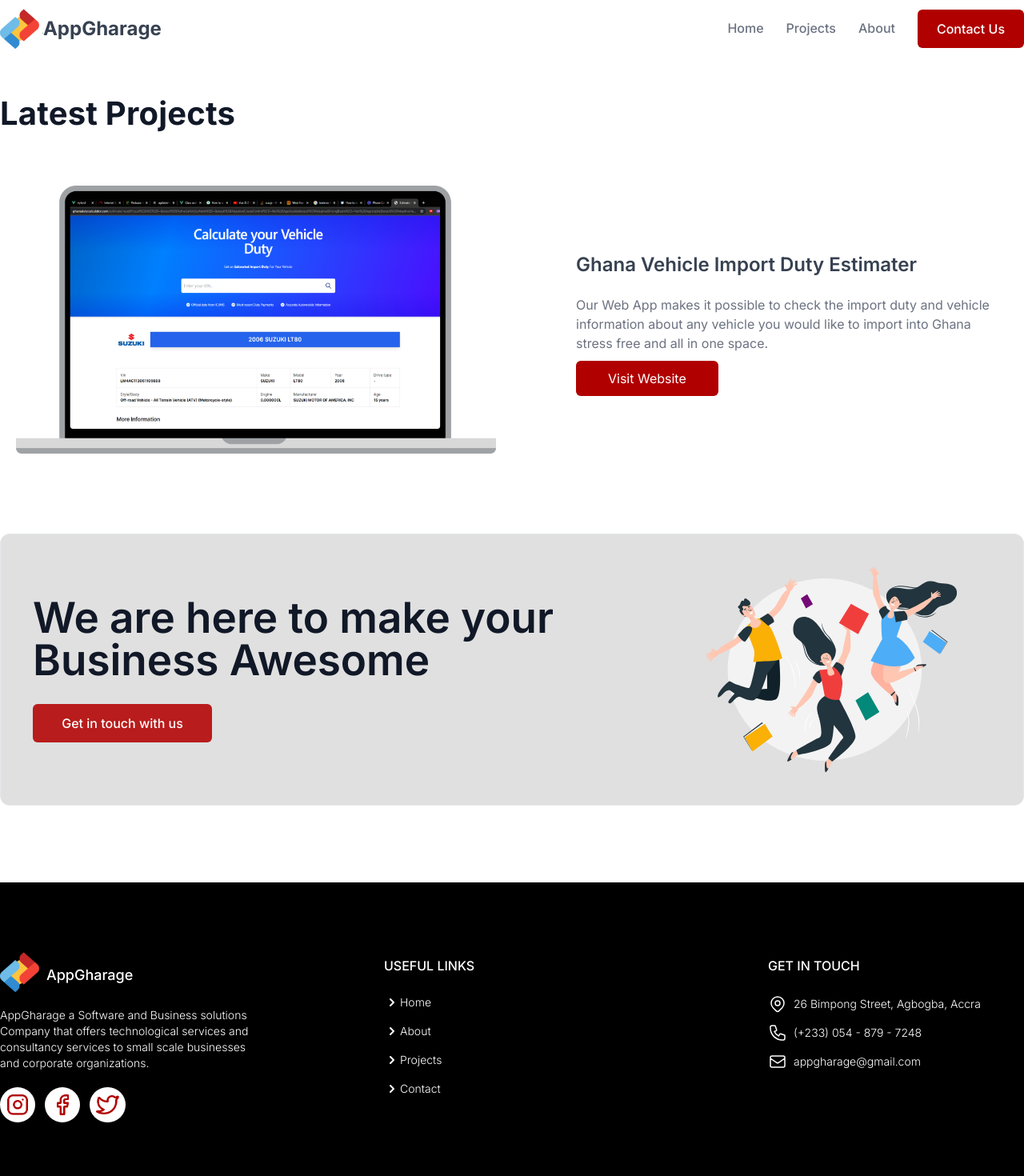
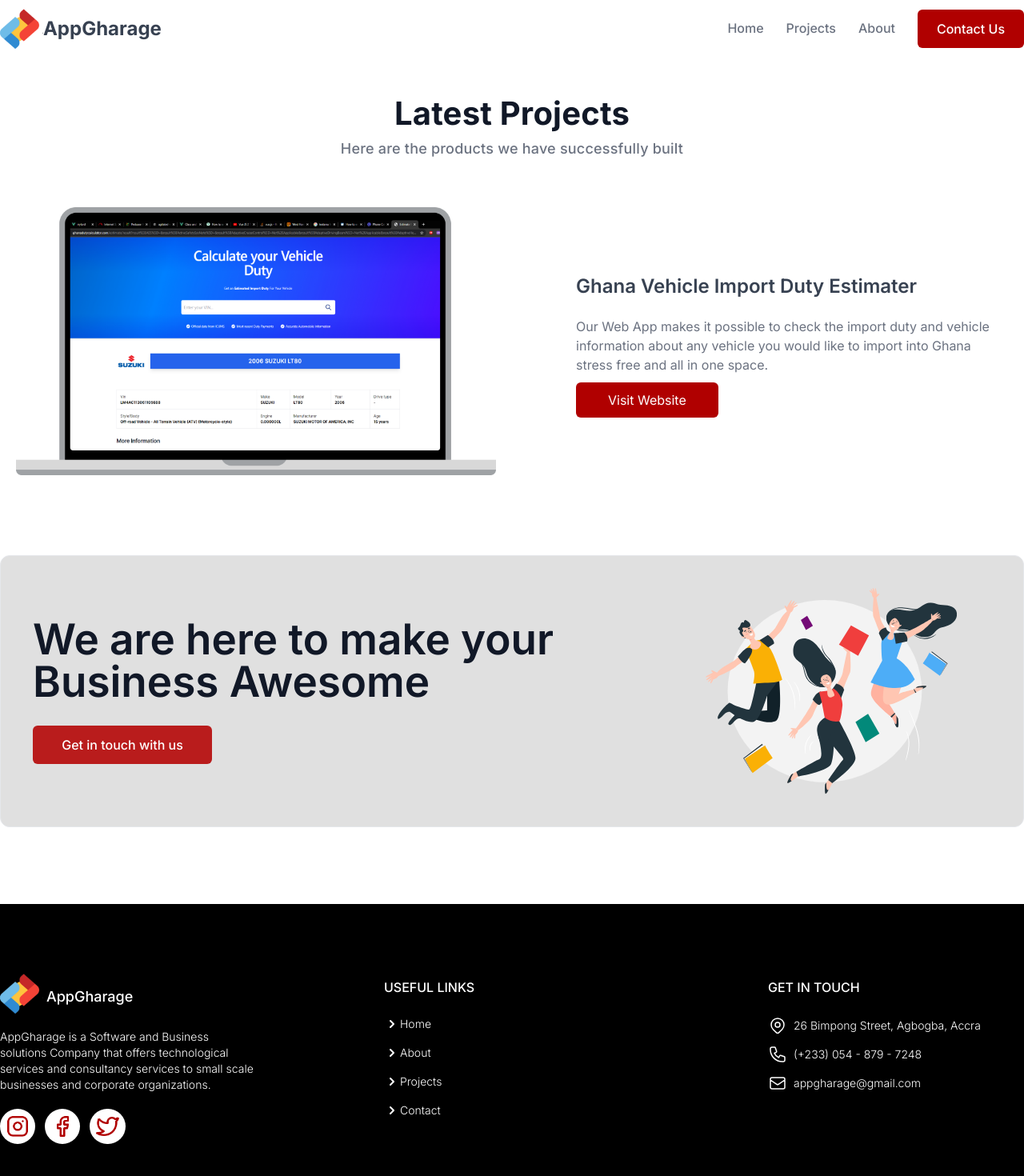
Before and after one commit to cnaallotey/appgharageWebsite, a Vue app: page /Products in a window 1280 px wide. Shown: the top 1470 px of the page at 80% size. Built offline with nearby package versions, Linux system fonts and the light colour scheme.

Commit message:
ui changes

```diff
--- a/src/components/aboutcomp.vue
+++ b/src/components/aboutcomp.vue
@@ -3,14 +3,14 @@
     <div class="flex flex-col md:flex-row space-y-10 md:space-y-0">
       <div class="space-y-5 w-full md:w-1/2 flex flex-col justify-start">
         <div>
-          <h2 class="text-base text-red-700 font-semibold tracking-wide uppercase">
+          <h2 class="text-base text-red-700 font-semibold tracking-wide uppercase hidden">
             About
           </h2>
           <h1
             class="font-bold text-gray-900 text-left"
             style="font-size: 40px; letter-spacing: 0.2px"
           >
-            Who we are
+            Who We Are
           </h1>
         </div>
         <p
--- a/src/components/contact.vue
+++ b/src/components/contact.vue
@@ -32,7 +32,7 @@
           class="w-full md:w-1/2 py-0 md:py-10 px-0 md:px-10 space-y-5 bg-white text-gray-500"
         >
           <p
-            class="font-semibold text-2xl tracking-normal text-gray-700 text-left underline"
+            class="font-semibold text-2xl md:text-3xl tracking-normal text-gray-700 text-left underline"
           >
             Get in Touch
           </p>
@@ -122,7 +122,7 @@
         </div>
         <form class="w-fll md:w-1/2 py-10 px-0 md:px-10 space-y-5 bg-white">
           <p
-            class="font-semibold text-2xl tracking-normal text-gray-700 text-left md:text-center"
+            class="font-semibold text-2xl md:text-3xl tracking-tight text-gray-700 text-left md:text-center"
           >
             Send a message
           </p>
--- a/src/components/foooter.vue
+++ b/src/components/foooter.vue
@@ -10,7 +10,7 @@
             </div>
             <div class="text-white font-light text-sm mb-6">
               <p class="pb-2">
-                AppGharage a Software and Business solutions Company that offers
+                AppGharage is a Software and Business solutions Company that offers
                 technological services and consultancy services to small scale businesses
                 and corporate organizations.
               </p>
--- a/src/components/products.vue
+++ b/src/components/products.vue
@@ -1,11 +1,19 @@
 <template>
   <div class="max-w-screen-xl mx-auto space-y-5 md:space-y-10 px-5 md:px-10 lg:px-0">
-    <h1
-      class="font-bold text-gray-900 text-left"
-      style="font-size: 40px; letter-spacing: 0.2px"
-    >
-      Latest Projects
-    </h1>
+    <div>
+      <h1
+        class="font-bold text-gray-900 text-left md:text-center"
+        style="font-size: 40px; letter-spacing: 0.2px"
+      >
+        Latest Projects
+      </h1>
+      <p
+        class="font-medium text-gray-500 tracking-normal text-left md:text-center"
+        style="letter-spacing: 0.2px; font-size: 18px"
+      >
+        Here are the products we have successfully built
+      </p>
+    </div>
     <div class="flex flex-col md:flex-row">
       <div class="w-full md:w-1/2 p-5">
         <img src="../assets/Macbook Pro.png" class="w-full" alt="" />
```
